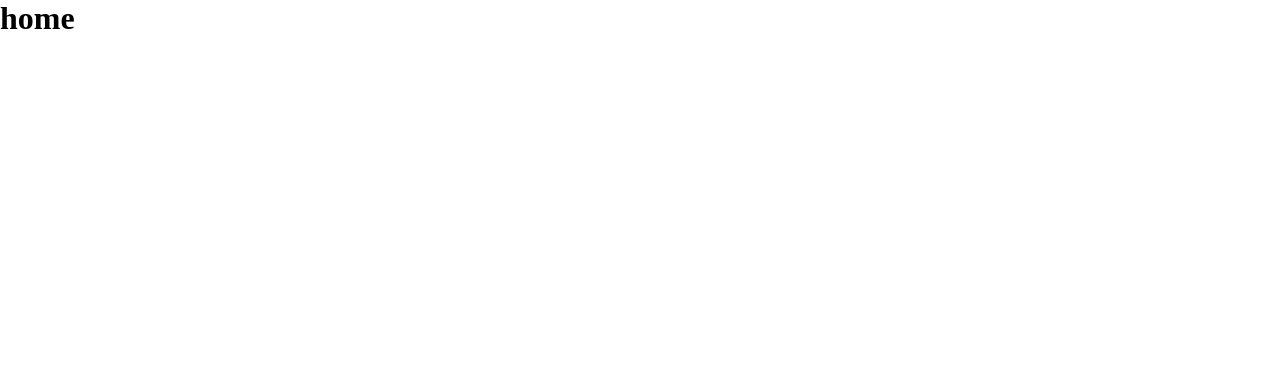
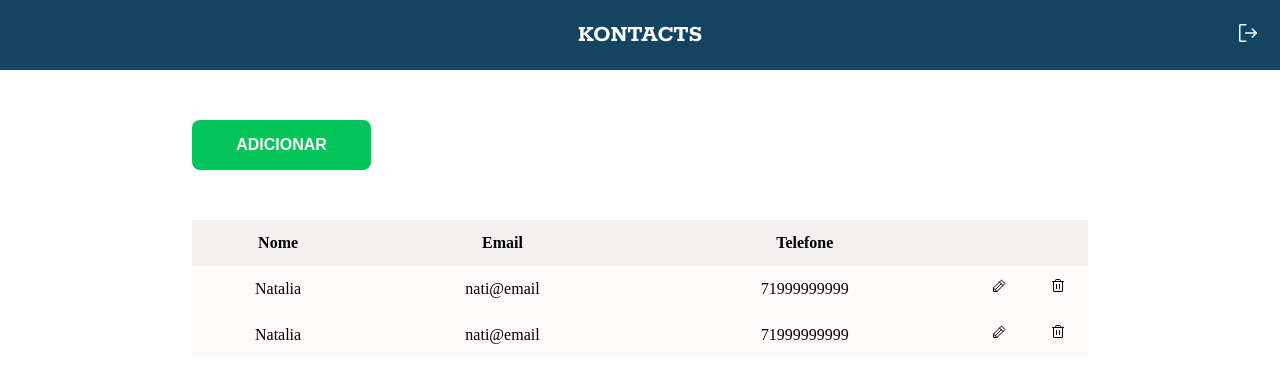
Before and after one commit to NOBarbosa/kontacts, a React (Vite) app: page /home in a window 1280 px wide. Shown: the top 382 px of the page. Built offline with nearby package versions, Linux system fonts and the light colour scheme.

Commit message:
home page and table

```diff
--- /dev/null
+++ b/src/Components/Table/Table.tsx
@@ -0,0 +1,47 @@
+import { Pencil, Trash } from "phosphor-react";
+import s from "./table.module.scss";
+export function Table() {
+  return (
+    <table className={s.table}>
+      <thead>
+        <th>Nome</th>
+        <th>Email</th>
+        <th>Telefone</th>
+        <th></th>
+        <th></th>
+      </thead>
+      <tbody>
+        <tr>
+          <td>Natalia</td>
+          <td>nati@email</td>
+          <td>71999999999</td>
+          <td>
+            <div>
+              <Pencil role="button" />
+            </div>
+          </td>
+          <td>
+            <div>
+              <Trash role="button" />
+            </div>
+          </td>
+        </tr>
+        <tr>
+          <td>Natalia</td>
+          <td>nati@email</td>
+          <td>71999999999</td>
+          <td>
+            <div>
+              <Pencil role="button" />
+            </div>
+          </td>
+          <td>
+            <div>
+              <Trash role="button" />
+            </div>
+          </td>
+        </tr>
+      </tbody>
+    </table>
+  );
+}
--- /dev/null
+++ b/src/Components/Table/table.module.scss
@@ -0,0 +1,20 @@
+.table {
+  width: 100%;
+  border-collapse: collapse;
+  line-height: 1.6;
+  thead {
+    background: #f4f0f0;
+    height: 46px;
+    text-align: center;
+  }
+  tr {
+    background: #fffafa;
+    height: 46px;
+    text-align: center;
+  }
+  td {
+    div {
+      cursor: pointer;
+    }
+  }
+}
--- a/src/Pages/Home/Home.tsx
+++ b/src/Pages/Home/Home.tsx
@@ -1,8 +1,15 @@
-// import s from "./home.module.scss";
+import s from "./home.module.scss";
+import { Header } from "../../Components/Header/Header";
+import { Table } from "../../Components/Table/Table";
 export function Home() {
   return (
-    <div>
-      <h1>home</h1>
+    <div className={s.home}>
+      <Header />
+
+      <main className={s.main}>
+        <button className={s.btnGreen}>Adicionar</button>
+        <Table />
+      </main>
     </div>
   );
 }
--- a/src/Pages/Home/home.module.scss
+++ b/src/Pages/Home/home.module.scss
@@ -0,0 +1,18 @@
+.home {
+  display: flex;
+  flex-direction: column;
+  width: 100%;
+  height: 100%;
+
+  .btnGreen {
+    background-color: #04c45c;
+    width: 20%;
+    text-transform: uppercase;
+    margin: 50px 0;
+  }
+
+  main {
+    width: 70%;
+    margin: 0 auto;
+  }
+}
```
